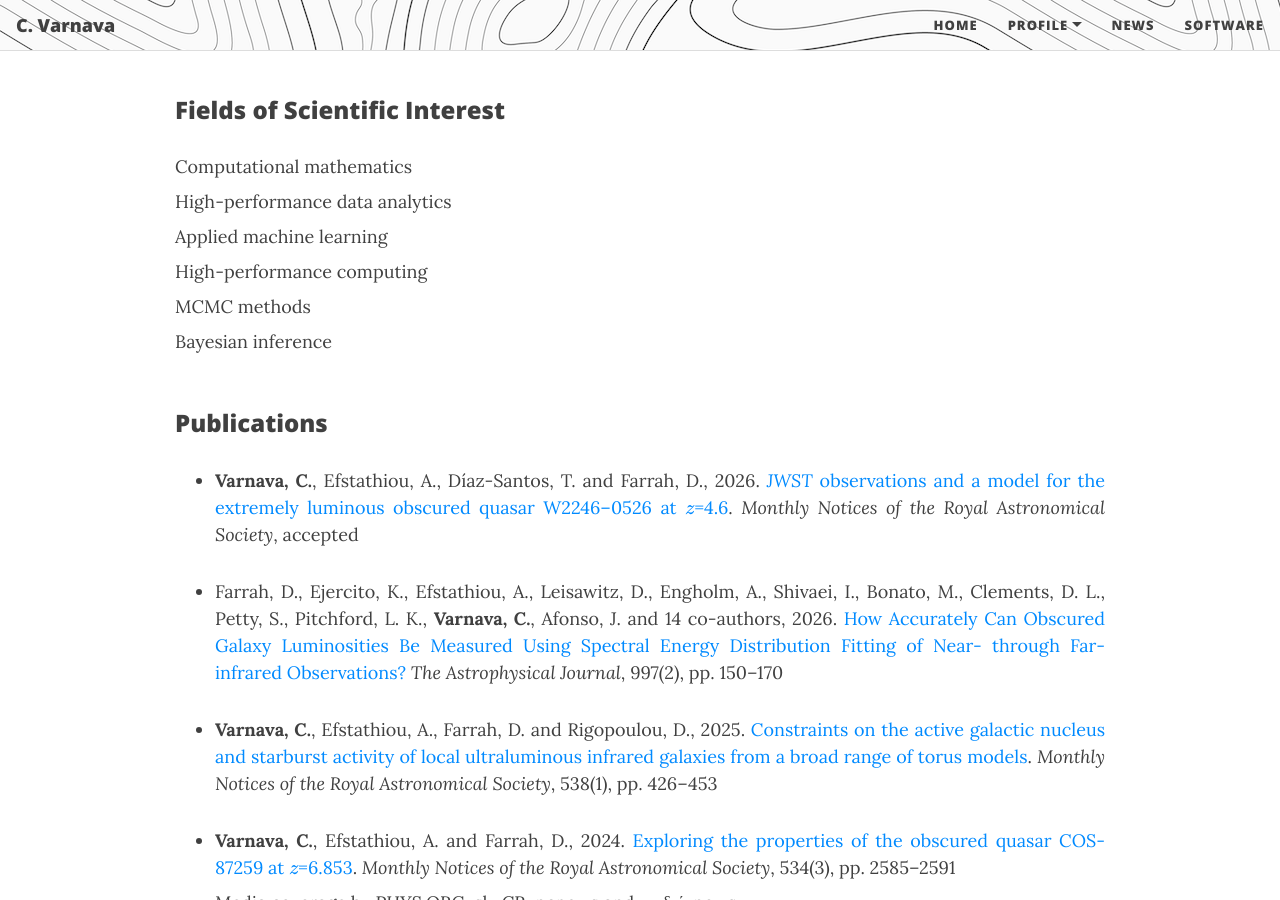
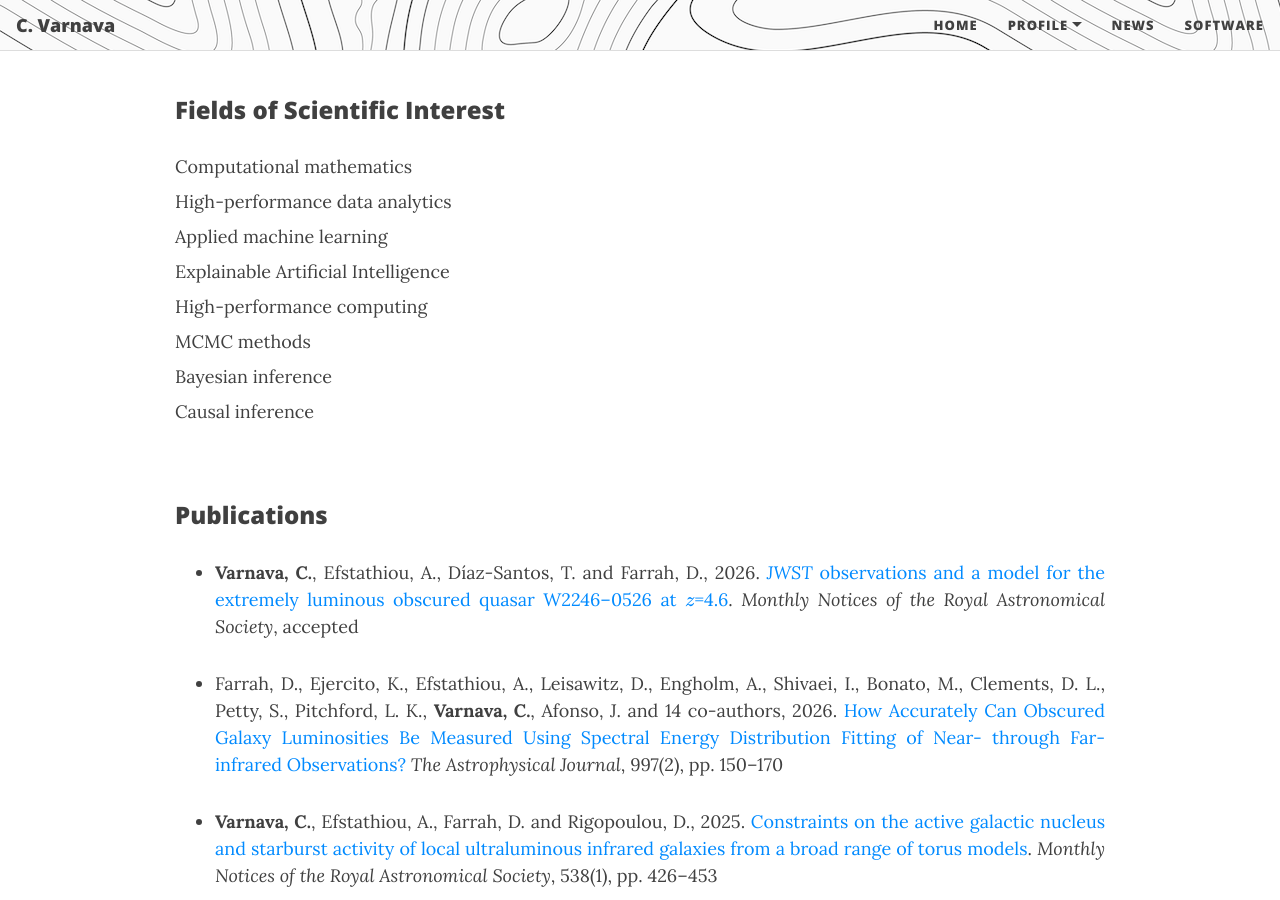
Before and after one commit to ch-var/ch-var.github.io, a Jekyll site: the page built from CV.html, in a window 1280 px wide and 900 px high, scrolled down 2706 px. Built offline with Jekyll 4.4.1, drawn with Linux system fonts in a browser that asks for light colours; formulas are drawn with MathJax 3.

Commit message:
Update CV.html

```diff
--- a/CV.html
+++ b/CV.html
@@ -80,15 +80,17 @@ mathjax: true
 <p></p>
 <li class="responsive-margin"><a href="https://github.com/ch-var/SMART">SMART</a>: <b>S</b>pectral energy distributions <b>M</b>arkov chain <b>A</b>nalysis with <b>R</b>adiative <b>T</b>ransfer models</li>
 <p align='justify' class="responsive-margin" style="margin-top: 8px;">A Python-based tool that implements a Bayesian Markov chain Monte Carlo (MCMC) method to fit the ultraviolet to millimetre spectral energy distributions (SEDs) of galaxies exclusively with radiative transfer models</p>
-<p style="text-align:left;">doi: <a href="https://doi.org/10.1093/mnras/stae1141">10.1093/mnras/stae1141</a> <span style="float:right;"><a href="https://www.ascl.net/2406.003">ascl.net/2406.003</a></span></p>
+<p style="text-align:left; margin-top:8px;">doi: <a href="https://doi.org/10.1093/mnras/stae1141">10.1093/mnras/stae1141</a> <span style="float:right;"><a href="https://www.ascl.net/2406.003">ascl.net/2406.003</a></span></p>
 <br>
 <p style="font-family: var(--header-font); font-weight: 800; line-height: 1.1; font-size: 1.5rem; margin-top: 1.25rem;">Fields of Scientific Interest</p>
 <p align='justify' style="margin-bottom: 8px;">Computational mathematics</p>
 <p align='justify' style="margin-top: 8px; margin-bottom: 8px;">High-performance data analytics</p>
 <p align='justify' style="margin-top: 8px; margin-bottom: 8px;">Applied machine learning</p>
+<p align='justify' style="margin-top: 8px; margin-bottom: 8px;">Explainable Artificial Intelligence</p>
 <p align='justify' style="margin-top: 8px; margin-bottom: 8px;">High-performance computing</p>
 <p align='justify' style="margin-top: 8px; margin-bottom: 8px;">MCMC methods</p>
 <p align='justify' style="margin-top: 8px; margin-bottom: 8px;">Bayesian inference</p>
+<p align='justify' style="margin-top: 8px;">Causal inference</p>
 <br>
 <p style="font-family: var(--header-font); font-weight: 800; line-height: 1.1; font-size: 1.5rem; margin-top: 1.25rem;">Publications</p>
 <ul>
```
